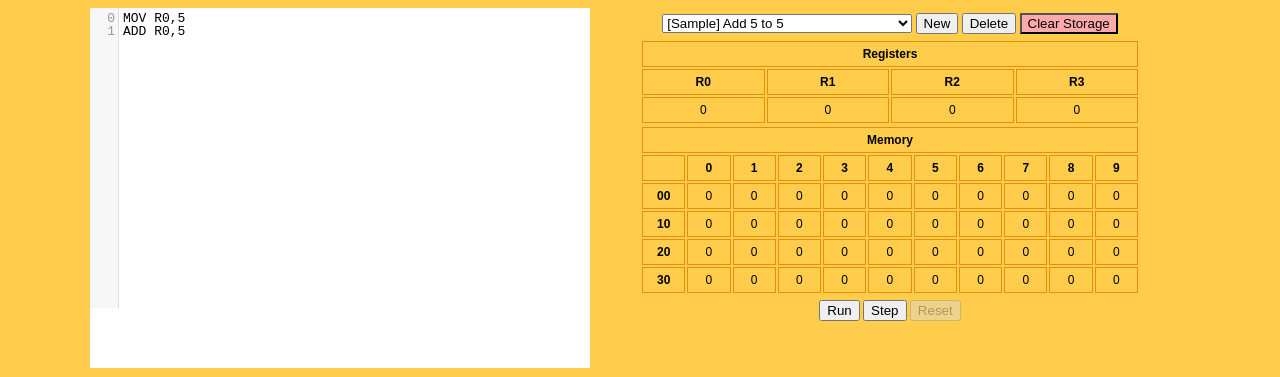
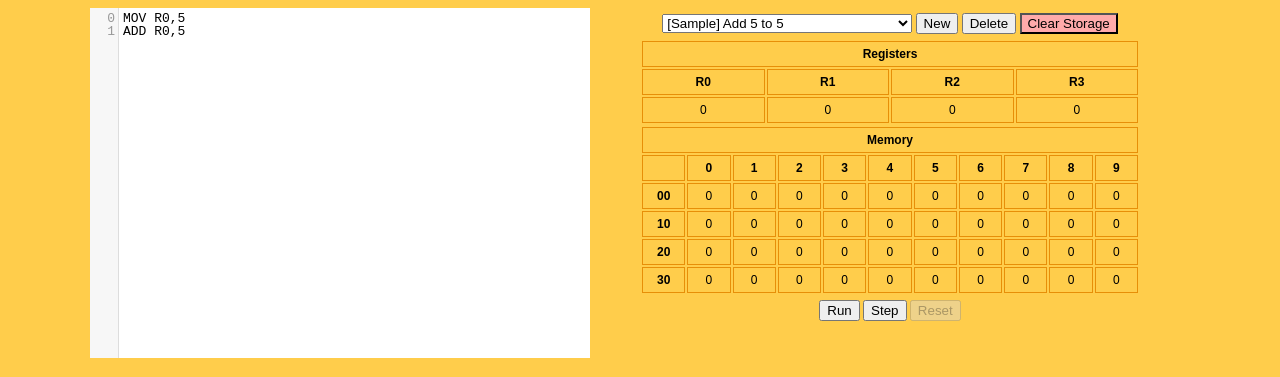
Before and after one commit to sulewicz/jsasm, a website built with Parcel: page src/index.html in a window 1280 px wide. Shown: the top 377 px of the page. Built offline with nearby package versions, Linux system fonts and the light colour scheme.

Commit message:
UI tweaks.

```diff
--- a/src/css/codemirror.css
+++ b/src/css/codemirror.css
@@ -3,7 +3,7 @@
 .CodeMirror {
     /* Set height, width, borders, and global font properties here */
     font-family: monospace;
-    height: 300px;
+    height: 350px;
 }
 .CodeMirror-scroll {
     /* Set scrolling behaviour here */
--- a/src/css/main.css
+++ b/src/css/main.css
@@ -10,7 +10,7 @@ body {
 }
 
 #workspace {
-    height: 400px;
+    height: 370px;
 }
 
 #footer {
@@ -110,7 +110,7 @@ td {
     float: left;
     background-color: #ffffff;
     width: 500px;
-    height: 360px;
+    height: 350px;
 }
 
 #clear_storage_btn {
```
Also changed, not shown: README.md, img/screen.png (deleted), img/screen125.png (added).
